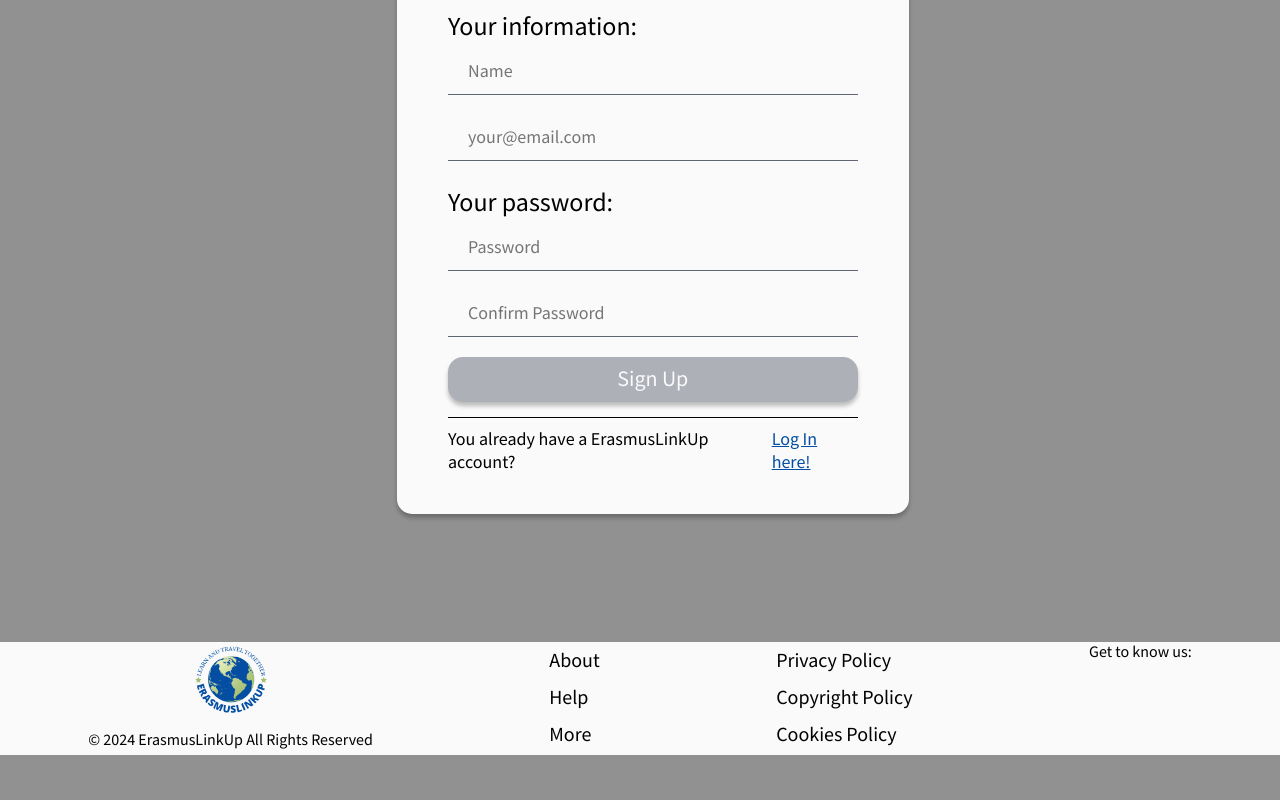
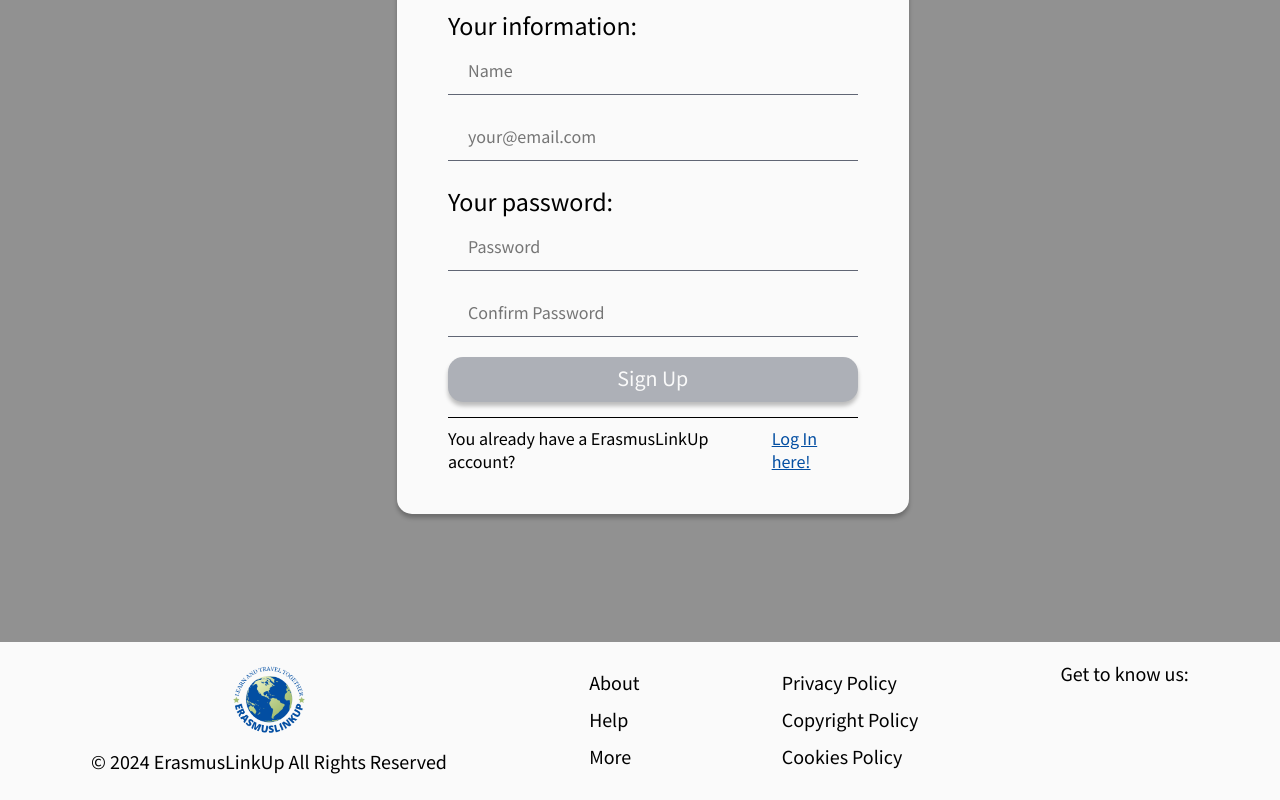
Before and after one commit to BetiKubeti/Erasmus-Link-Up, a React (Create React App) app: page /signup in a window 1280 px wide. Shown: the part 391-1191 px from the top of the page. Before the commit the page ends 1146 px from the top, so only its background shows below. Built offline with nearby package versions, Linux system fonts and the light colour scheme; some icons are missing.

Commit message:
Fixing the routers and fixing footer

```diff
--- a/src/App.jsx
+++ b/src/App.jsx
@@ -22,12 +22,13 @@ function App() {
   return (
     <Router>
         <Routes>
-          <Route path="/" element={<HomePage />} />
           <Route path="/signup" element={<RegistrationPage />} />
           <Route path="/login" element={<SignInPage />} />
-          <Route path="/profile" element={<ProfilePage />} />
-          <Route path="/network" element={<NetworkPage />} />
-          <Route path="/toolbox" element={<ProfilePage />} />
+          <Route path="/:userid" element={<HomePage />}>
+            <Route path="profile" element={<ProfilePage />} />
+            <Route path="network" element={<NetworkPage />} />
+            <Route path="toolbox" element={<ProfilePage />} />
+          </Route>
         </Routes>
     </Router>
   );
--- a/src/assets/styles/FooterStyle.css
+++ b/src/assets/styles/FooterStyle.css
@@ -45,6 +45,14 @@
     font-weight: 400;
 }
 
+.footer-home-page .media-area a {
+    border-bottom: none;
+}
+
+.footer-home-page .media-area a:hover {
+    border-bottom: none;
+}
+
 
 .footer-home-page .logo-area {
     display: flex;
@@ -84,6 +92,7 @@
     display: flex;
     justify-content: space-around;
     align-items: center;
+    padding: 20px;
 }
 
 .footer-signup-login .footer-container .logo-container {
@@ -97,8 +106,13 @@
     width: 72px;
 }
 
+.footer-signup-login .footer-container .footer-column .logo a:hover {
+    border-bottom: 1px solid transparent;
+}
+
 .footer-signup-login .footer-container .logo a img {
     width: 100%;
+    border: none;
 }
 
 
@@ -106,6 +120,11 @@
     display: flex;
     flex-direction: column;
     gap: 10px;
+}
+
+.footer-signup-login .footer-container .footer-column p {
+    font-size: 20px;
+    font-weight: 400;
 }
 
 .footer-signup-login .footer-container .footer-column a {
--- a/src/components/FooterSignUpLogIn.jsx
+++ b/src/components/FooterSignUpLogIn.jsx
@@ -19,7 +19,7 @@ const FooterSignUpLogIn = () => {
                             </NavLink>
                         </div>
                     </div>
-                    <p>&copy; 2024 ErasmusLinkUp All Rights Reserved </p>
+                    <p className='copyright-text' >&copy; 2024 ErasmusLinkUp All Rights Reserved </p>
                 </div>
                 <div className='footer-column'>
                     <a href="">About</a>
@@ -32,7 +32,7 @@ const FooterSignUpLogIn = () => {
                     <a href="">Cookies Policy</a>
                 </div>
                 <div className='footer-column'>
-                    <p>Get to know us:</p>
+                    <p className='media-subtitle'>Get to know us:</p>
                     <a href=""><Icon icon="brandico:facebook-rect" style={{ color:'#034EA2' }} /></a>
                     <a href=""><Icon icon="skill-icons:instagram" /></a>
                 </div>
--- a/src/pages/RegistrationPage.jsx
+++ b/src/pages/RegistrationPage.jsx
@@ -106,17 +106,8 @@ const RegistrationForm = () => {
         }
 
         // Proceed with registration if email and company name are not already used.
-        const userData = {
-            userType,
-            name,
-            email,
-            registrationDate: serverTimestamp(),
-        };
-
         try {
             const userCredential = await createUserWithEmailAndPassword(auth, email, password);
-
-            // Update the user's display name
             await updateProfile(userCredential.user, {
                 displayName: name,
             });
@@ -124,11 +115,16 @@ const RegistrationForm = () => {
             await sendEmailVerification(auth.currentUser);
 
             // Add user data to Firestore
+            const userData = {
+                userType,
+                name,
+                email,
+                registrationDate: serverTimestamp(),
+            };
             const docRef = await addDoc(collection(firestore, 'users'), userData);
-            console.log('Registration and document creation successful. Document ID:', docRef.id);
 
-            // Show the email confirmation modal
-            navigate(`/`);
+            // Navigate to the new user's profile page using the document ID
+            navigate(`/${docRef.id}`);
         } catch (error) {
             console.error('Registration error:', error);
             // Handle registration error, e.g., display an error message.
```
